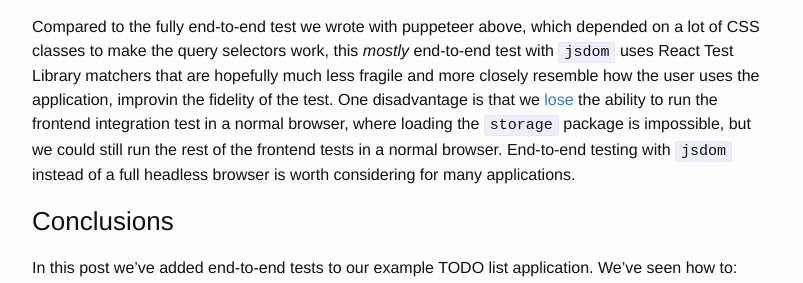
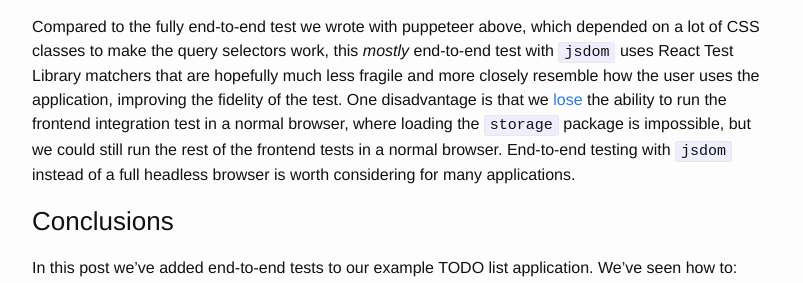
Before and after one commit to jdleesmiller/jdleesmiller.github.io, a Jekyll site: the page built from _posts/2020-05-24-testing-node-docker-compose-end-to-end.markdown, in a window 1280 px wide and 900 px high, scrolled down 17088 px. Shown: the part 218-501 px from the top of the window, without its empty margins (238-1041 px from the left). Built offline with Jekyll 4.4.1, drawn with Linux system fonts in a browser that asks for light colours.

Commit message:
Fix typos

````diff
--- a/_posts/2020-05-24-testing-node-docker-compose-end-to-end.markdown
+++ b/_posts/2020-05-24-testing-node-docker-compose-end-to-end.markdown
@@ -23,7 +23,7 @@
 - Set up end-to-end tests with [puppeteer](https://pptr.dev/) in Docker.
 - Promote some frontend integration tests using [jsdom](https://github.com/jsdom/jsdom) from the previous post to end-to-end tests, reducing the number of mocks we need to maintain.
 
-As usual, the code is [available on GitHub](https://github.com/jdleesmiller/todo-demo), and each post in the series has a git tag that marks the [corresponding code](https://github.com/jdleesmiller/todo-demo/tree/todo-end-to-end/todo).
+As usual, the code is [available on GitHub](https://github.com/jdleesmiller/todo-demo), and each post in the series has a git tag that marks the [corresponding code](https://github.com/jdleesmiller/todo-demo/tree/todo-end-to-end-jsdom/todo).
 
 ### Separate Test and Development Environments
 
@@ -643,7 +643,7 @@
  })
 ```
 
-Compared to the fully end-to-end test we wrote with puppeteer above, which depended on a lot of CSS classes to make the query selectors work, this *mostly* end-to-end test with `jsdom` uses React Test Library matchers that are hopefully much less fragile and more closely resemble how the user uses the application, improvin the fidelity of the test. One disadvantage is that we [lose](https://github.com/jdleesmiller/todo-demo/commit/517f458b402f4d028dfe06ca43905a8f5deff38b) the ability to run the frontend integration test in a normal browser, where loading the `storage` package is impossible, but we could still run the rest of the frontend tests in a normal browser. End-to-end testing with `jsdom` instead of a full headless browser is worth considering for many applications.
+Compared to the fully end-to-end test we wrote with puppeteer above, which depended on a lot of CSS classes to make the query selectors work, this *mostly* end-to-end test with `jsdom` uses React Test Library matchers that are hopefully much less fragile and more closely resemble how the user uses the application, improving the fidelity of the test. One disadvantage is that we [lose](https://github.com/jdleesmiller/todo-demo/commit/517f458b402f4d028dfe06ca43905a8f5deff38b) the ability to run the frontend integration test in a normal browser, where loading the `storage` package is impossible, but we could still run the rest of the frontend tests in a normal browser. End-to-end testing with `jsdom` instead of a full headless browser is worth considering for many applications.
 
 ### Conclusions
 
````
